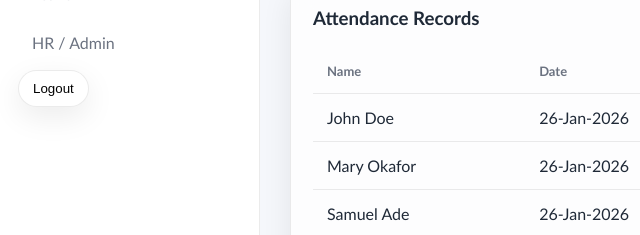
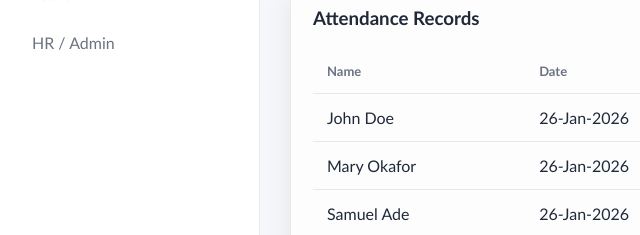
Before and after one commit to Constantom/Hr-Dashboard, a website: page public/attendance.html in a window 1280 px wide. Shown: the part 258-493 px from the top of the page, 0-640 px from the left. Drawn offline with Linux system fonts and the light colour scheme.

Commit message:
btn control update

```diff
--- a/public/attendance.html
+++ b/public/attendance.html
@@ -20,7 +20,6 @@
     <a href="attendance.html" class="active">Attendance</a>
     <a href="leave.html">Leave</a>
     <a href="hr.html">HR / Admin</a>
-    <button id="logoutBtn" class="theme-toggle">Logout</button>
   </aside>
 
   <main class="main">
```
Also changed, not shown: public/employees.html (+0 -1 lines), public/hr.html (+0 -1 lines), public/leave.html (+0 -1 lines).
